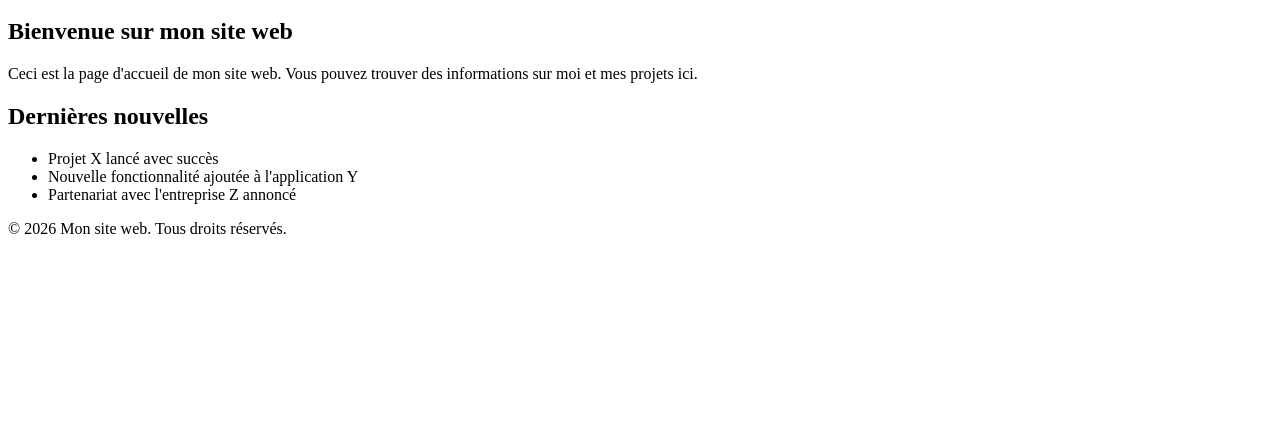
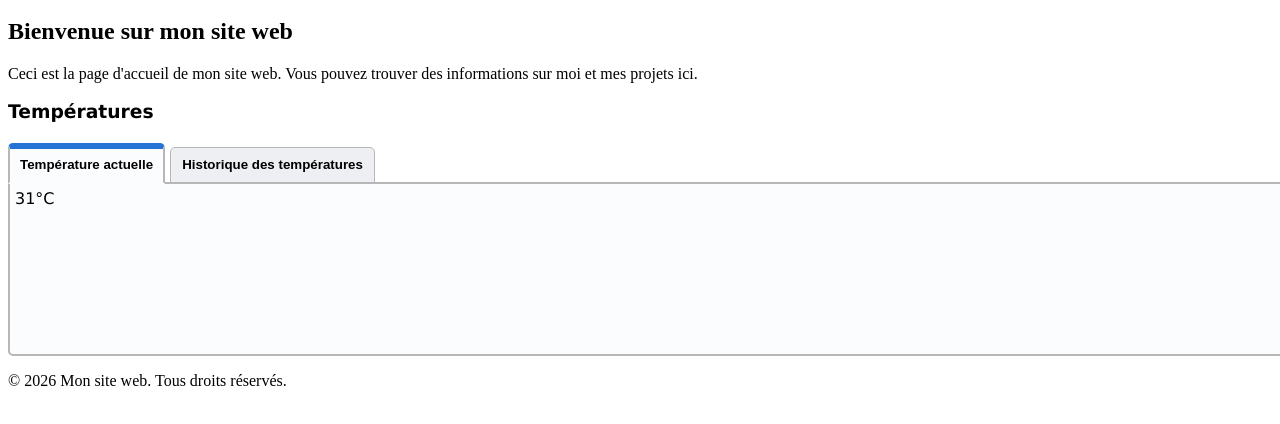
Before and after one commit to LoanALLARD/ProjetHotHotHot, a website: page public/index.html in a window 1280 px wide. Shown: the part 154-578 px from the top of the page. Drawn offline with Linux system fonts and the light colour scheme.

Commit message:
feat: Implement tabbed interface with temperature display and history functionality

```diff
--- a/public/css/style.css
+++ b/public/css/style.css
@@ -0,0 +1,75 @@
+.tabs {
+    font-family: "lucida grande", sans-serif;
+}
+
+[role="tablist"] {
+    min-width: 100%;
+}
+
+[role="tab"],
+[role="tab"]:focus,
+[role="tab"]:hover {
+    display: inline-block;
+    position: relative;
+    z-index: 2;
+    top: 2px;
+    margin: 0;
+    margin-top: 4px;
+    padding: 3px 3px 4px;
+    border: 1px solid hsl(219deg 1% 72%);
+    border-bottom: 2px solid hsl(219deg 1% 72%);
+    border-radius: 5px 5px 0 0;
+    background: hsl(220deg 20% 94%);
+    outline: none;
+    font-weight: bold;
+    max-width: 22%;
+    overflow: hidden;
+    text-align: left;
+    cursor: pointer;
+}
+
+[role="tab"][aria-selected="true"] {
+    padding: 2px 2px 4px;
+    margin-top: 0;
+    border-width: 2px;
+    border-top-width: 6px;
+    border-top-color: rgb(36 116 214);
+    border-bottom-color: hsl(220deg 43% 99%);
+    background: hsl(220deg 43% 99%);
+}
+
+[role="tab"][aria-selected="false"] {
+    border-bottom: 1px solid hsl(219deg 1% 72%);
+}
+
+[role="tab"] span.focus {
+    display: inline-block;
+    margin: 2px;
+    padding: 4px 6px;
+}
+
+[role="tab"]:hover span.focus,
+[role="tab"]:focus span.focus,
+[role="tab"]:active span.focus {
+    padding: 2px 4px;
+    border: 2px solid rgb(36 116 214);
+    border-radius: 3px;
+}
+
+[role="tabpanel"] {
+    padding: 5px;
+    border: 2px solid hsl(219deg 1% 72%);
+    border-radius: 0 5px 5px;
+    background: hsl(220deg 43% 99%);
+    min-height: 10em;
+    width: 100%;
+    overflow: auto;
+}
+
+[role="tabpanel"].is-hidden {
+    display: none;
+}
+
+[role="tabpanel"] p {
+    margin: 0;
+}
--- a/public/index.html
+++ b/public/index.html
@@ -4,7 +4,7 @@
         <meta charset="utf-8">
         <meta name="viewport" content="width=device-width, initial-scale=1.0">
         <title>Accueil - Mon site web</title>
-        <link rel="stylesheet" href="styles.css">
+        <link rel="stylesheet" href="css/style.css">
     </head>
     <body>
         <header>
@@ -23,15 +23,30 @@
                 <h2>Bienvenue sur mon site web</h2>
                 <p>Ceci est la page d'accueil de mon site web. Vous pouvez trouver des  informations sur moi et mes projets ici.</p>
             </section>
-            <section>
-                <h2>Dernières nouvelles</h2>
-                <ul>
-                    <li>Projet X lancé avec succès</li>
-                    <li>Nouvelle fonctionnalité ajoutée à l'application Y</li>
-                    <li>Partenariat avec l'entreprise Z annoncé</li>
-                </ul>
-            </section>
         </main>
+
+        <div class="tabs">
+            <h3 id="tablist-1">Températures</h3>
+            <div role="tablist" aria-labelledby="tablist-1" class="manual">
+                <button id="tab-1" type="button" role="tab" aria-selected="true" aria-controls="tabpanel-1">
+                    <span class="focus">Température actuelle</span>
+                </button>
+                <button id="tab-2" type="button" role="tab" aria-selected="false" aria-controls="tabpanel-2" tabindex="-1">
+                    <span class="focus">Historique des températures</span>
+                </button>
+            </div>
+
+            <div id="tabpanel-1" role="tabpanel" aria-labelledby="tab-1">
+                <p id="current-temp"></p>
+            </div>
+            <div id="tabpanel-2" role="tabpanel" aria-labelledby="tab-2" class="is-hidden">
+                <p id="history-tab-text"></p>
+            </div>
+        </div>
+
+        <script src="js/app.js"></script>
+        <script src="js/temperature.js"></script>
+
         <footer>
             <p>&copy; 2026 Mon site web. Tous droits réservés.</p>
         </footer>
--- /dev/null
+++ b/public/js/app.js
@@ -0,0 +1,138 @@
+/*
+ *   This content is licensed according to the W3C Software License at
+ *   https://www.w3.org/Consortium/Legal/2015/copyright-software-and-document
+ *
+ *   File:   tabs-manual.js
+ *
+ *   Desc:   Tablist widget that implements ARIA Authoring Practices
+ */
+
+"use strict";
+
+class TabsManual {
+    constructor(groupNode) {
+        this.tablistNode = groupNode;
+
+        this.tabs = [];
+
+        this.firstTab = null;
+        this.lastTab = null;
+
+        this.tabs = Array.from(this.tablistNode.querySelectorAll("[role=tab]"));
+        this.tabpanels = [];
+
+        for (var i = 0; i < this.tabs.length; i += 1) {
+            var tab = this.tabs[i];
+            var tabpanel = document.getElementById(
+                tab.getAttribute("aria-controls"),
+            );
+
+            tab.tabIndex = -1;
+            tab.setAttribute("aria-selected", "false");
+            this.tabpanels.push(tabpanel);
+
+            tab.addEventListener("keydown", this.onKeydown.bind(this));
+            tab.addEventListener("click", this.onClick.bind(this));
+
+            if (!this.firstTab) {
+                this.firstTab = tab;
+            }
+            this.lastTab = tab;
+        }
+
+        this.setSelectedTab(this.firstTab);
+    }
+
+    setSelectedTab(currentTab) {
+        for (var i = 0; i < this.tabs.length; i += 1) {
+            var tab = this.tabs[i];
+            if (currentTab === tab) {
+                tab.setAttribute("aria-selected", "true");
+                tab.removeAttribute("tabindex");
+                this.tabpanels[i].classList.remove("is-hidden");
+            } else {
+                tab.setAttribute("aria-selected", "false");
+                tab.tabIndex = -1;
+                this.tabpanels[i].classList.add("is-hidden");
+            }
+        }
+    }
+
+    moveFocusToTab(currentTab) {
+        currentTab.focus();
+    }
+
+    moveFocusToPreviousTab(currentTab) {
+        var index;
+
+        if (currentTab === this.firstTab) {
+            this.moveFocusToTab(this.lastTab);
+        } else {
+            index = this.tabs.indexOf(currentTab);
+            this.moveFocusToTab(this.tabs[index - 1]);
+        }
+    }
+
+    moveFocusToNextTab(currentTab) {
+        var index;
+
+        if (currentTab === this.lastTab) {
+            this.moveFocusToTab(this.firstTab);
+        } else {
+            index = this.tabs.indexOf(currentTab);
+            this.moveFocusToTab(this.tabs[index + 1]);
+        }
+    }
+
+    /* EVENT HANDLERS */
+
+    onKeydown(event) {
+        var tgt = event.currentTarget,
+            flag = false;
+
+        switch (event.key) {
+            case "ArrowLeft":
+                this.moveFocusToPreviousTab(tgt);
+                flag = true;
+                break;
+
+            case "ArrowRight":
+                this.moveFocusToNextTab(tgt);
+                flag = true;
+                break;
+
+            case "Home":
+                this.moveFocusToTab(this.firstTab);
+                flag = true;
+                break;
+
+            case "End":
+                this.moveFocusToTab(this.lastTab);
+                flag = true;
+                break;
+
+            default:
+                break;
+        }
+
+        if (flag) {
+            event.stopPropagation();
+            event.preventDefault();
+        }
+    }
+
+    // Since this example uses buttons for the tabs, the click onr also is activated
+    // with the space and enter keys
+    onClick(event) {
+        this.setSelectedTab(event.currentTarget);
+    }
+}
+
+// Initialize tablist
+
+window.addEventListener("load", function () {
+    var tablists = document.querySelectorAll("[role=tablist].manual");
+    for (var i = 0; i < tablists.length; i++) {
+        new TabsManual(tablists[i]);
+    }
+});
--- /dev/null
+++ b/public/js/temperature.js
@@ -0,0 +1,49 @@
+// Définition du tableau
+let A_temperatureValues = [];
+
+// Génère 1 entier aléatoire compris entre 'min' et 'max'
+function random(min, max) {
+    const num = Math.floor(Math.random() * (max - min + 1)) + min;
+    return num;
+}
+
+// Génère un nombre d'entiers 'iterations' dans A_temperatureValues
+function generateInts(iterations) {
+    for (let I_i = 0; I_i < iterations; ++I_i) {
+        A_temperatureValues[I_i] = random(-20, 40);
+        console.log(A_temperatureValues[I_i]);
+    }
+}
+
+// Appel de la fonction
+generateInts(20);
+
+// Récupère un entier aléatoire dans un tableau 'array'
+function getRandomIntIntoArray(array) {
+    I_rand = random(0, 19);
+    return array[I_rand];
+}
+
+// Récupération et création des différents éléments
+let O_pTab1 = document.getElementById("current-temp");
+
+// Change le contenu du <p> toutes les 2 secondes
+O_pTab1.textContent = ""; // Initialisation du contenu
+setInterval(() => {
+    let I_value = getRandomIntIntoArray(A_temperatureValues);
+
+    // Mise à jour de la température affichée dans le carré
+    O_pTab1.textContent = `${I_value}°C`;
+
+    // Affichage de l'historique (ajout en bas de la liste)
+    let O_history = document.getElementById("history-tab-text");
+    if (!O_history) {
+        O_history = document.createElement("ul");
+        O_history.id = "history";
+        O_section1.appendChild(O_history);
+    }
+    let O_li = document.createElement("li");
+    O_li.textContent = `${I_value}°C`;
+    O_history.appendChild(O_li);
+    O_history.scrollTop = O_history.scrollHeight; // Scroll automatique vers le bas
+}, 2000);
```
Also changed, not shown: 1 other file.
